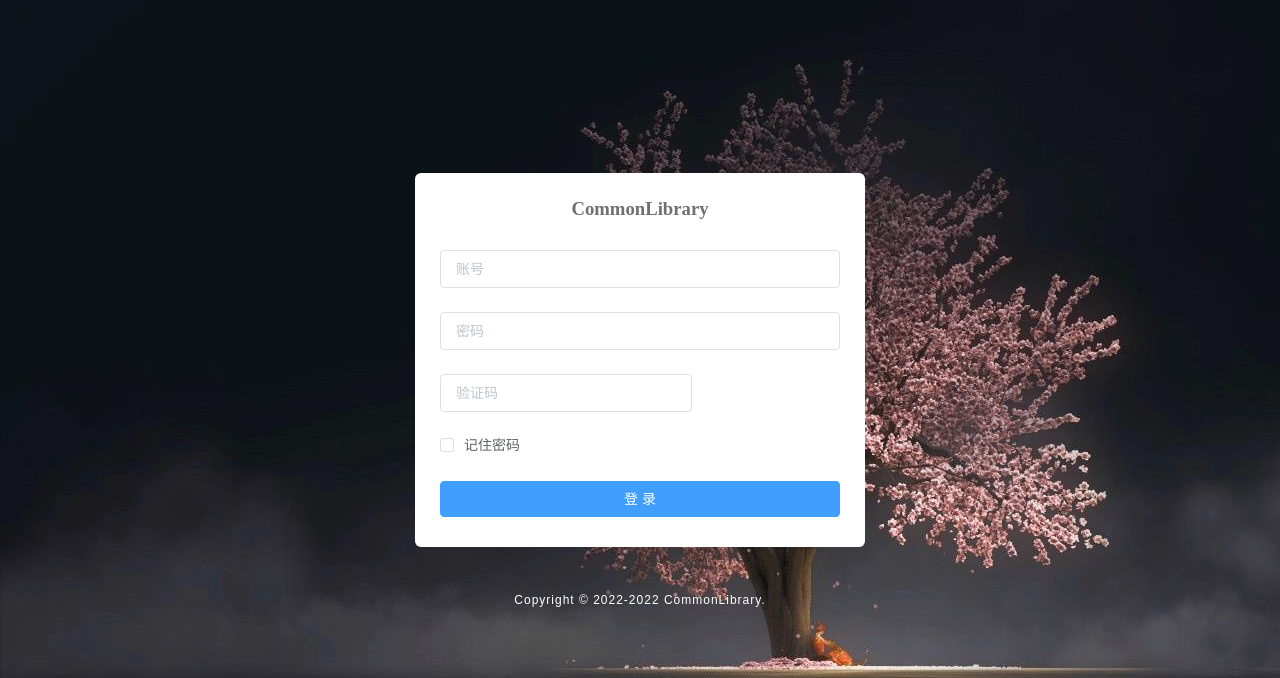
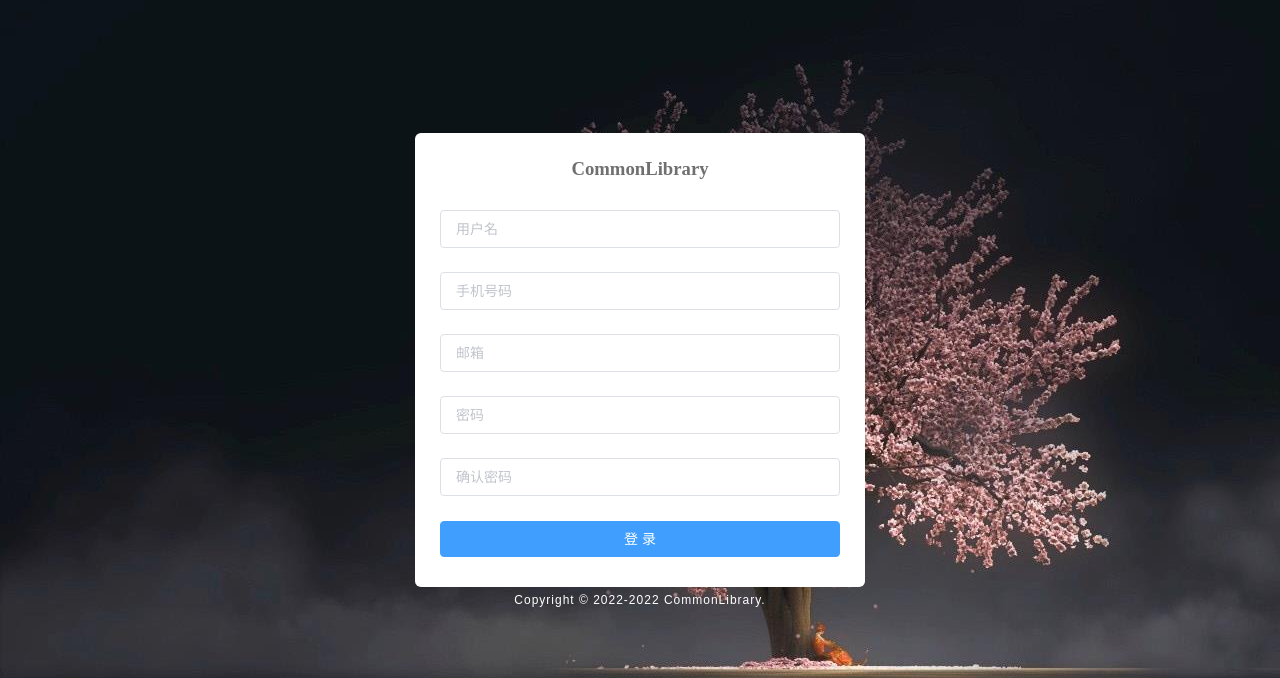
Before and after one commit to DreamNextHeart/CommonLibrary, a Vue app in the folder vue/: page /register in a window 1280 px wide. Shown: the part 180-858 px from the top of the page. Built offline with nearby package versions, Linux system fonts and the light colour scheme.

Commit message:
中间版本

```diff
--- a/vue/src/views/register.vue
+++ b/vue/src/views/register.vue
@@ -2,13 +2,35 @@
   <div class="register">
     <el-form ref="registerForm" :model="registerForm" class="register-form">
       <h3 class="title">CommonLibrary</h3>
-      <!-- 输入账号-->
-      <el-form-item prop="username">
+      <!-- 输入用户名（nickname，假用户名）-->
+      <el-form-item prop="nickname">
         <el-input
-          v-model="registerForm.username"
+          v-model="registerForm.nickname"
           type="text"
           auto-complete="off"
-          placeholder="账号"
+          placeholder="用户名"
+        >
+        </el-input>
+      </el-form-item>
+
+      <!-- 输入手机号码（用户登陆账号，真用户名）-->
+      <el-form-item prop="phone">
+        <el-input
+          v-model="registerForm.phone"
+          type="text"
+          auto-complete="off"
+          placeholder="手机号码"
+        >
+        </el-input>
+      </el-form-item>
+
+      <!--  输入邮箱-->
+      <el-form-item prop="email">
+        <el-input
+          v-model="registerForm.email"
+          type="text"
+          auto-complete="off"
+          placeholder="邮箱"
         >
         </el-input>
       </el-form-item>
@@ -20,31 +42,41 @@
           type="password"
           auto-complete="off"
           placeholder="密码"
-          @keyup.enter.native="handleregister"
         >
         </el-input>
       </el-form-item>
 
-      <!--  验证码-->
-      <el-form-item prop="code" v-if="captchaEnabled">
+      <!--  输入确认密码-->
+      <el-form-item prop="password">
         <el-input
-          v-model="registerForm.code"
+          v-model="registerForm.currentPassword"
+          type="password"
           auto-complete="off"
-          placeholder="验证码"
-          style="width: 63%"
-          @keyup.enter.native="handleregister"
+          placeholder="确认密码"
         >
         </el-input>
-        <div class="register-code">
-          <img :src="codeUrl" @click="getCodeImg" class="register-code-img"/>
-        </div>
       </el-form-item>
 
-      <!--  记住密码-->
-      <el-checkbox v-model="registerForm.remember" label="记住密码" style="margin:0 0 25px 0;"></el-checkbox>
+<!--      &lt;!&ndash;  验证码&ndash;&gt;-->
+<!--      <el-form-item prop="code" v-if="captchaEnabled">-->
+<!--        <el-input-->
+<!--          v-model="registerForm.code"-->
+<!--          auto-complete="off"-->
+<!--          placeholder="验证码"-->
+<!--          style="width: 63%"-->
+<!--          @keyup.enter.native="handleregister"-->
+<!--        >-->
+<!--        </el-input>-->
+<!--        <div class="register-code">-->
+<!--          <img :src="codeUrl" @click="getCodeImg" class="register-code-img"/>-->
+<!--        </div>-->
+<!--      </el-form-item>-->
+
+<!--      &lt;!&ndash;  记住密码&ndash;&gt;-->
+<!--      <el-checkbox v-model="registerForm.remember" label="记住密码" style="margin:0 0 25px 0;"></el-checkbox>-->
 
 
-      <!--  登录、注册按钮-->
+      <!--  注册按钮-->
       <el-form-item style="width:100%;">
         <el-button
           :loading="loading"
```
